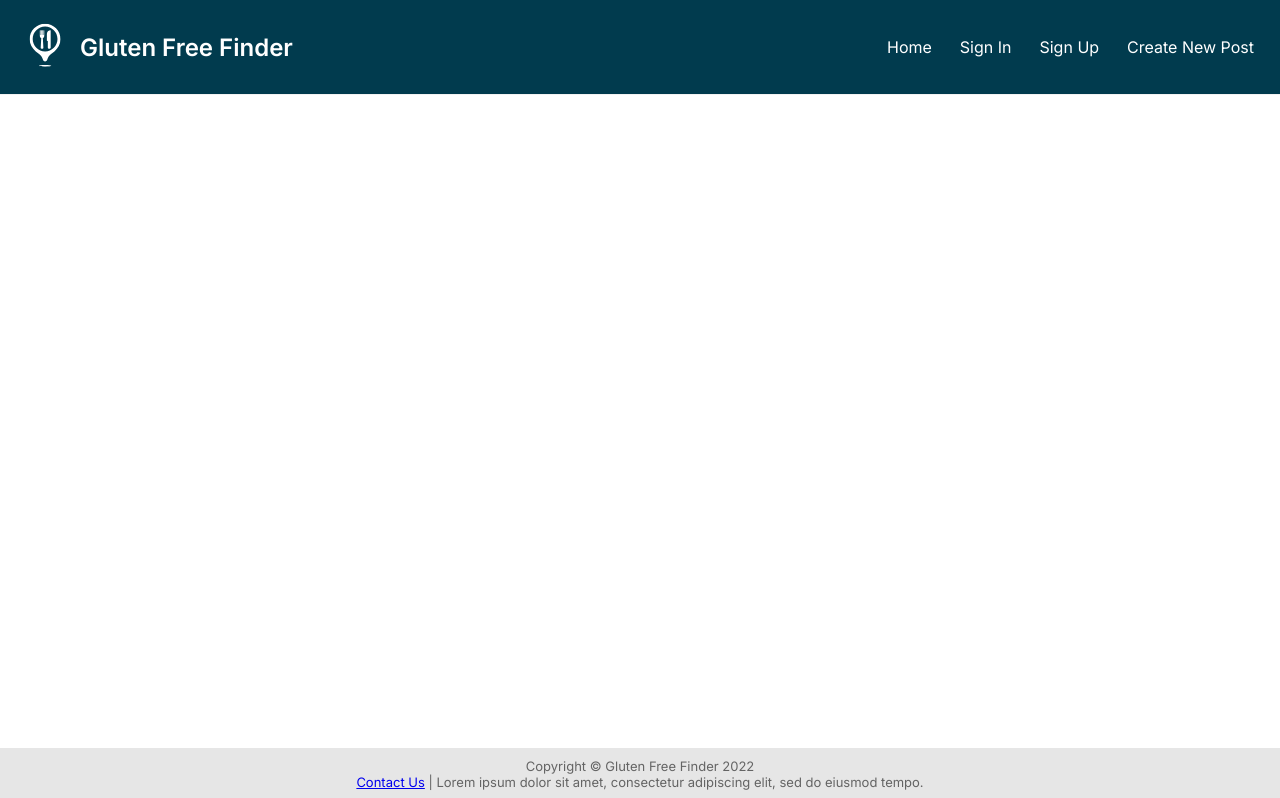
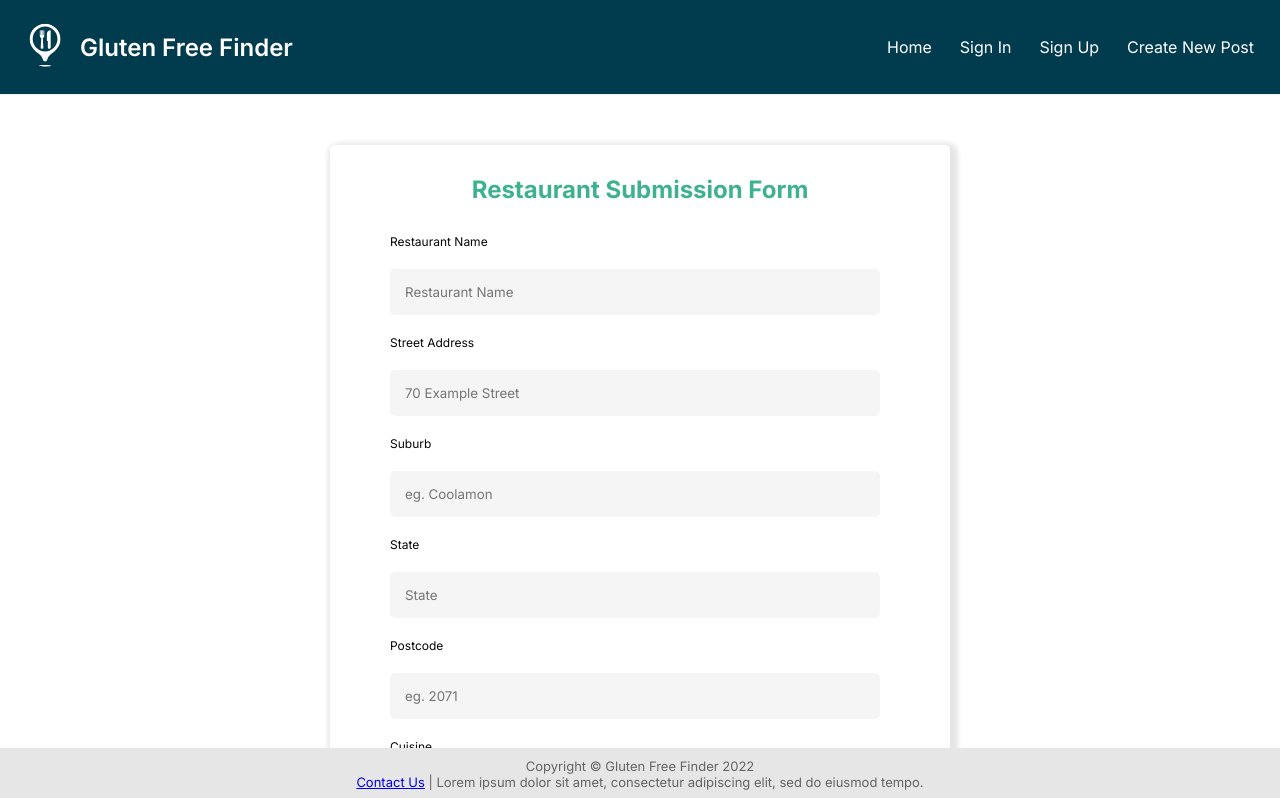
Before and after one commit to sofia-frugone/Gluten-Free-Finder-React, a React (Create React App) app: page /create in a window 1280 px wide. Shown: the top 798 px of the page. Built offline with nearby package versions, Linux system fonts and the light colour scheme.

Commit message:
inital submission form created

```diff
--- a/src/App.js
+++ b/src/App.js
@@ -4,6 +4,7 @@ import Home from './components/Home'
 import { BrowserRouter, Link, Route, Routes } from 'react-router-dom'
 import Footer from './components/Footer'
 import CardDetails from './components/CardDetails';
+import SubmissionForm from './components/SubmissionForm';
 
 
 
@@ -41,6 +42,7 @@ const App = () => {
             <Route path="/" element={<Home />}/>
             <Route path="/signup" element={<SignUp />}/>
             <Route path="/card/:id" element={< CardDetails/>}/>
+            <Route path="/create" element={< SubmissionForm/>}/>
 
 
           </Routes>
--- /dev/null
+++ b/src/components/SubmissionForm.js
@@ -0,0 +1,124 @@
+import FormInput from '../components/FormInputs'
+import { useState } from "react";
+
+const SubmissionForm = () => {
+    const [values, setValues] = useState({
+        restaurantName: "",
+        streetAddress: "",
+        suburb:"",
+        state:"",
+        postcode:"",
+        cuisine:"",
+        foodPrep:"",
+        description:"",
+      });
+
+      const inputs = [
+        {
+          id:1,
+          name:"restaurantName",
+          type:"text",
+          placeholder:"Restaurant Name",
+          errorMessage: "Field required",
+          label:"Restaurant Name",
+          required: true,
+        },
+
+        {
+            id:2,
+            name:"streetAddress",
+            type:"text",
+            placeholder:"70 Example Street",
+            errorMessage: "Field required",
+            label:"Street Address",
+            required: true,
+        },
+        {
+            id:3,
+            name:"suburb",
+            type:"text",
+            placeholder:"eg. Coolamon",
+            errorMessage: "Field required",
+            label:"Suburb",
+            required: true,
+        },
+        {
+            id:4,
+            name:"state",
+            type:"text",
+            placeholder:"State",
+            errorMessage: "Field required",
+            label:"State",
+            required: true,
+        },
+        {
+            id:5,
+            name:"postcode",
+            type:"text",
+            placeholder:"eg. 2071",
+            errorMessage: "Field required",
+            label:"Postcode",
+            required: true,
+        },
+        {
+            id:7,
+            name:"cuisine",
+            type:"text",
+            placeholder:"Cuisine",
+            label:"Cuisine",
+            required: true,
+        },
+
+        {
+            id:8,
+            name:"foodPrep",
+            type:"text",
+            placeholder:"How is food prepared in the kitchen?",
+            label:"Food Preparation",
+            required: true,
+        },
+        {
+            id:9,
+            name:"description",
+            type:"textarea",
+            placeholder:"Description (max 250 characters)",
+            errorMessage: "Field required",
+            label:"Description",
+            required: true,
+        },
+
+
+
+
+
+      ]
+
+      const handleSubmit = (e) => {
+        e.preventDefault();
+      }
+
+      const onChange = (e) => {
+        setValues({...values, [e.target.name]: e.target.value});
+      };
+
+      console.log(values);
+
+    return (
+        <div className="formInputs">
+               <form onSubmit={handleSubmit}>
+                 <h1>Restaurant Submission Form</h1>
+                 {inputs.map((input) => (
+                   <FormInput className="inputs" key={input.id} {...input} value={values[input.name]} onChange={onChange}/>
+                  ))}
+                  <label> File upload (Upload any supporting documents JPG, PNG, PDF files accepted)
+                     <input type="file" />
+                  </label>
+
+                  <input className="submit" type="submit" />
+               </form>
+             </div>
+
+    );
+}
+
+export default SubmissionForm;
--- a/src/components/formInputs.css
+++ b/src/components/formInputs.css
@@ -1,7 +1,7 @@
 .formInput {
     display: flex;
     flex-direction: column;
-    width: 280px;
+    width: 490px;
 }
 
 input {
--- a/src/index.css
+++ b/src/index.css
@@ -47,10 +47,11 @@
 
 form{
   background-color: white;
-  box-shadow: 3px 3px 5px rgba(0,0,0,0.1);
+  box-shadow: 3px 3px 5px 5px rgba(0,0,0,0.1);
   padding: 0px 60px;
   border-radius: 5px;
   height: auto;
+  width: 500px;
 }
 
 .formInputs h1 {
```
